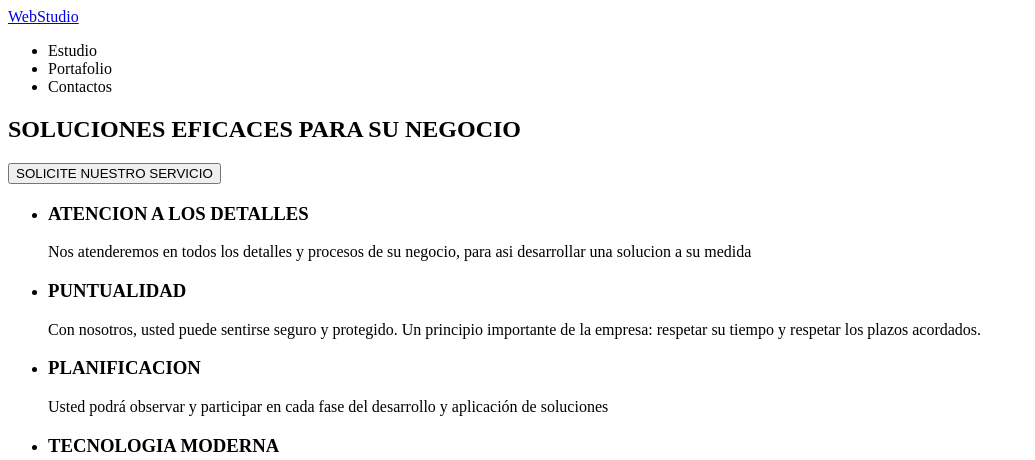
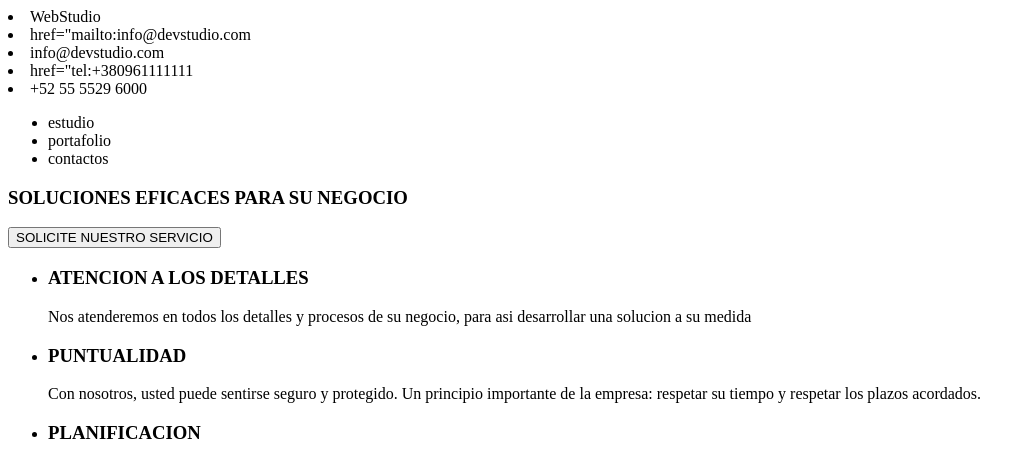
Before and after one commit to JavierAlexisG/goit-markup-hw-01, a plain HTML site: page index.html in a window 1280 px wide. Shown: the top 460 px of the page, without its empty margins (0-1035 px from the left). Drawn offline with Linux system fonts and the light colour scheme.

Commit message:
Cambios x2

```diff
--- a/index.html
+++ b/index.html
@@ -8,13 +8,17 @@
 </head>
 
 <body>
-  <header>
-    <a href="#">WebStudio</a>
+
+    <li href="#">WebStudio</li>
+    <li><a> href="mailto:info@devstudio.com</a></li>
+    <li><a>info@devstudio.com</a></li>
+    <li><a> href="tel:+380961111111</a></li>
+    <li><a>+52 55 5529 6000</a></li>
     <nav>
       <ul>
-        <li>Estudio </li>
-        <li>Portafolio</li>
-        <li>Contactos</li>
+        <li><a>estudio</a></li>
+        <li><a>portafolio</a></li>
+        <li><a>contactos</a></li>
       </ul>
 
   </header>
@@ -63,13 +67,13 @@
     <li>
       <img src="/images/pc1.jpg" alt="Trabajo en teclado" width="373">
     </li>
-  </ul>
-  <ul>
+
+
     <li>
       <img src="/images/pc2.jpg" alt="Smartphones" width="373">
     </li>
-  </ul>
-  <ul>
+
+
     <li>
       <img src="/images/pc3.jpg" alt="Metaverso" width="373">
     </li>
@@ -94,15 +98,19 @@
           <h3>Mario Dorado</h3>
           <p>Marketing</p>
       </li>
+      <li>
             <img src="/images/empresario4.jpg" alt="empresario 4" width="270">
           <h3>Pablo Mijangos</h3>
           <p>Diseñador ui</p>
+      </li>
   </ul>
   </section>
   </main>
 
   <footer>
     <a href="#">webstudio</a>
+    <li><a> href="tel:+380961111111"</a></li>
+    <li><a>+52 55 5529 6000</a></li>
     <address>
       <ul>
         <li>
```
Lines whose indentation alone changed are shown as unchanged.
